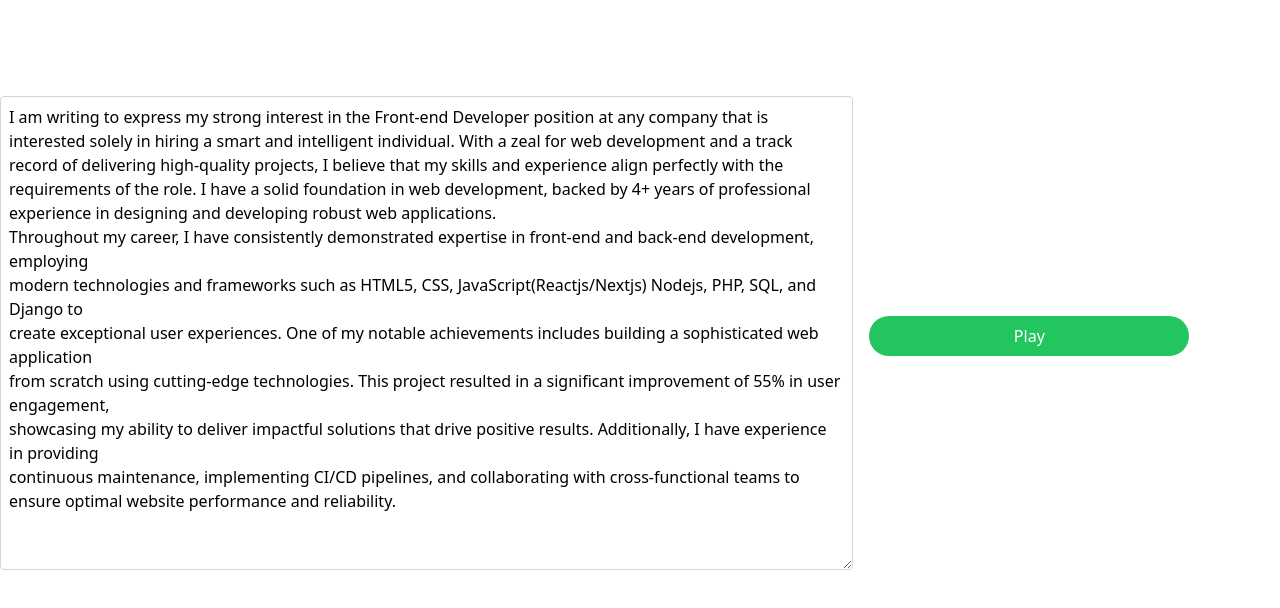
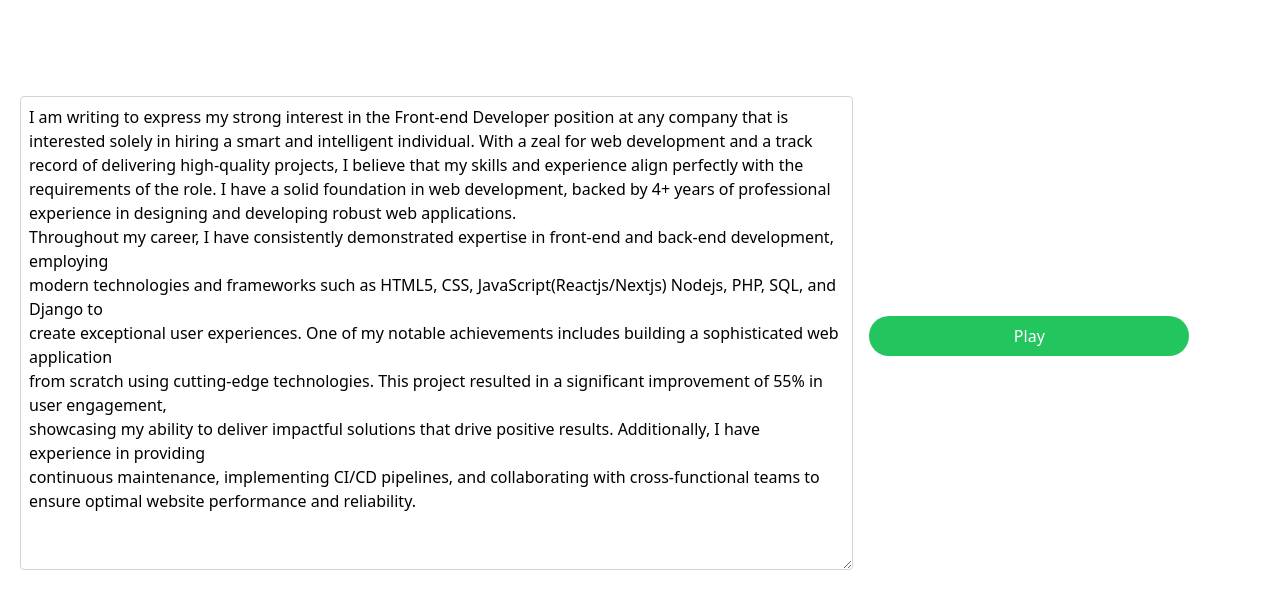
Before and after one commit to BisiOlaYemi/Text2speech, a React (Create React App) app: page / in a window 1280 px wide. Shown: the top 608 px of the page. Built offline with nearby package versions, Linux system fonts and the light colour scheme.

Commit message:
Adjusted the padding

```diff
--- a/src/components/TextToSpeech.jsx
+++ b/src/components/TextToSpeech.jsx
@@ -42,7 +42,7 @@ continuous maintenance, implementing CI/CD pipelines, and collaborating with cro
 
   return (
     <div className="flex items-center">
-      <div className="w-2/3 mt-24">
+      <div className="w-2/3 mt-24 pl-5">
         <textarea
           className="w-full p-2 border border-gray-300 rounded"
           rows="19"
```
